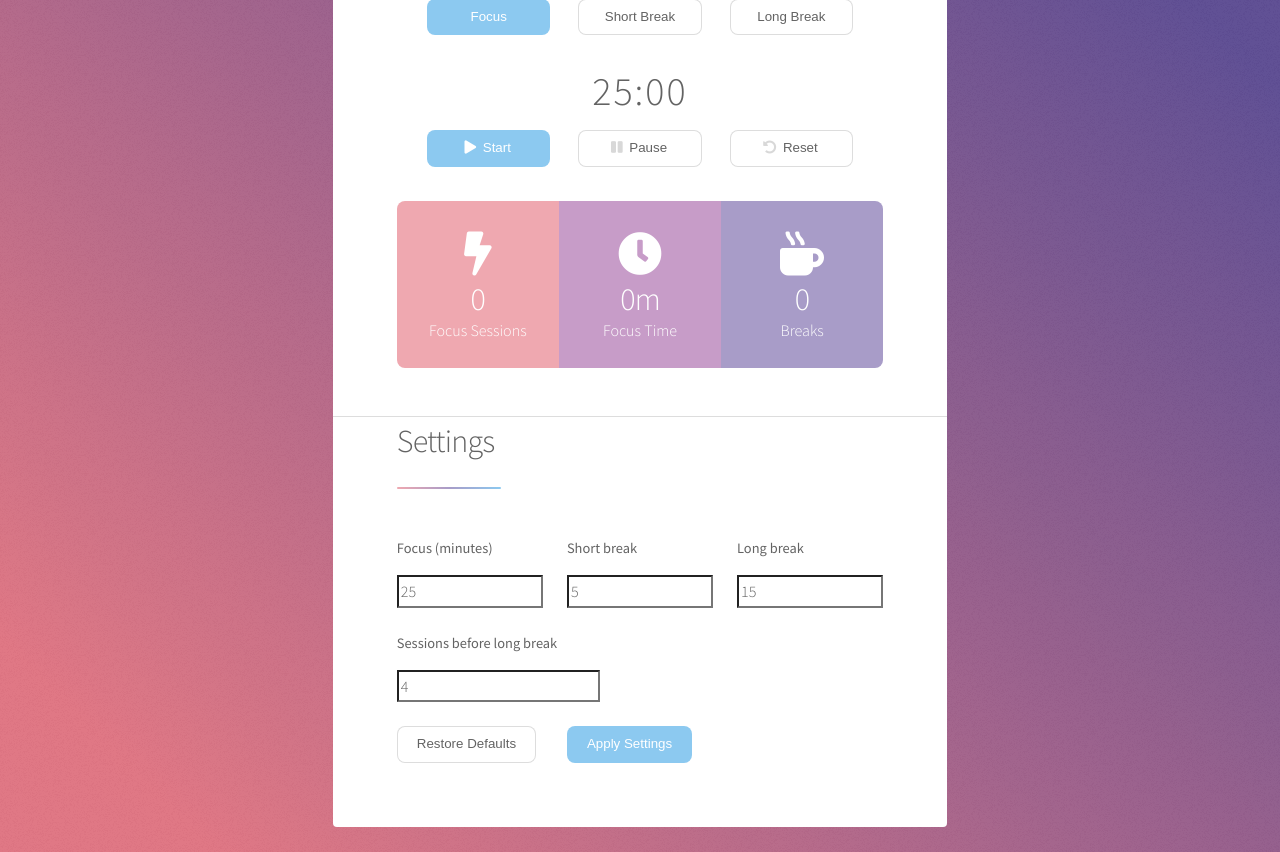
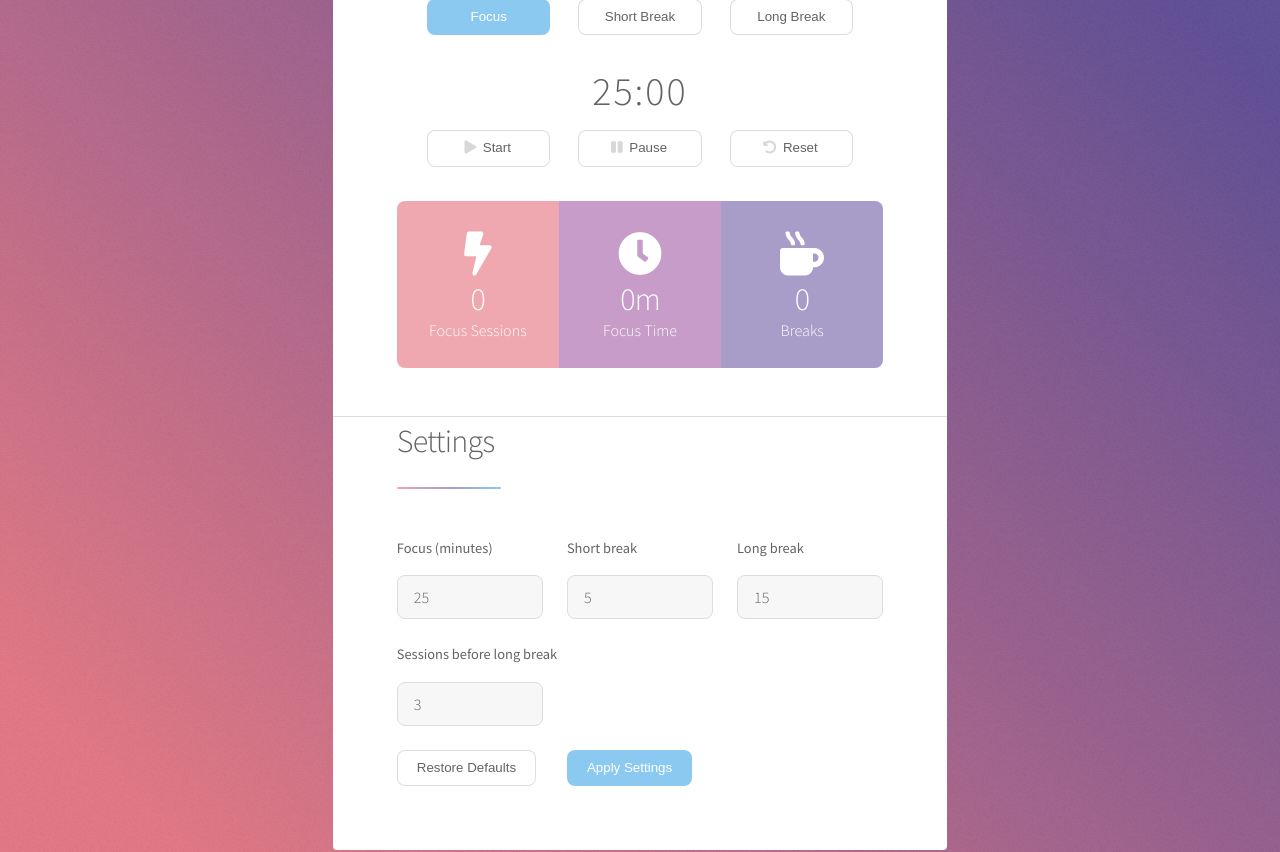
Before and after one commit to Rhernan12/Pomodoro-App, a React (Vite) app: page / in a window 1280 px wide. Shown: the part 300-1152 px from the top of the page. Built offline with nearby package versions, Linux system fonts and the light colour scheme.

Commit message:
Added SettingsCard functionality

```diff
--- a/src/App.jsx
+++ b/src/App.jsx
@@ -1,8 +1,31 @@
 import AppHeader from "./components/AppHeader";
 import PomodoroCard from "./components/PomodoroCard";
 import SettingsCard from "./components/SettingsCard";
+import { useState } from "react";
+import defaultConfig from "./config.json";
+
+const {
+  defaultFocusMinutes,
+  defaultShortBreakMinutes,
+  defaultLongBreakMinutes,
+  defaultSessionsBeforeLong,
+} = defaultConfig;
+
+const DEFAULTS = {
+  focusMinutes: defaultFocusMinutes,
+  shortBreakMinutes: defaultShortBreakMinutes,
+  longBreakMinutes: defaultLongBreakMinutes,
+  sessionsBeforeLong: defaultSessionsBeforeLong,
+};
 
 export default function App() {
+  const [settings, setSettings] = useState(DEFAULTS);
+
+  const onApplySettingsHandler = (newSettings) => {
+    console.log(newSettings);
+    setSettings(newSettings);
+  };
+
   return (
     <div id="wrapper">
       <AppHeader />
@@ -15,13 +38,17 @@ export default function App() {
           marginRight: "auto",
         }}
       >
-        <PomodoroCard />
-        <SettingsCard />
+        <PomodoroCard settings={settings} />
+        <SettingsCard
+          settings={settings}
+          defaults={{ ...DEFAULTS }}
+          onApplySettings={onApplySettingsHandler}
+        />
       </div>
 
       <footer id="footer">
         <section>
-          <p>UI styled with Stellar.</p>
+          <p>UI styled with Stellar by HTML5 UP.</p>
         </section>
       </footer>
     </div>
--- a/src/components/PomodoroCard.jsx
+++ b/src/components/PomodoroCard.jsx
@@ -1,4 +1,4 @@
-export default function PomodoroCard() {
+export default function PomodoroCard({ settings }) {
   return (
     <section
       className="main special"
@@ -38,7 +38,7 @@ export default function PomodoroCard() {
         style={{ marginTop: 15, gap: 12, flexWrap: "wrap" }}
       >
         <li>
-          <button type="button" className="button primary icon solid fa-play">
+          <button type="button" className="button icon solid fa-play">
             Start
           </button>
         </li>
--- a/src/components/SettingsCard.jsx
+++ b/src/components/SettingsCard.jsx
@@ -1,19 +1,64 @@
-export default function SettingsCard() {
+import { useEffect, useState } from "react";
+
+export default function SettingsCard({ settings, defaults, onApplySettings }) {
+  const [draft, setDraft] = useState(settings);
+
+  useEffect(() => setDraft(settings), [settings]); // Just in case more functionality is added later
+
+  const updateField = (key) => {
+    return (e) => {
+      let digits = e.target.value.replace(/\D/g, "");
+      if (digits === "") {
+        digits = "0";
+      }
+      digits = digits.replace(/^0+(?=\d)/, "");
+      setDraft((prev) => ({ ...prev, [key]: digits }));
+    };
+  };
+
+  const handleSubmit = (e) => {
+    e.preventDefault();
+    const focusMinutes = parseInt(draft.focusMinutes, 10);
+    const shortBreakMinutes = parseInt(draft.shortBreakMinutes, 10);
+    const longBreakMinutes = parseInt(draft.longBreakMinutes, 10);
+    const sessionsBeforeLong = parseInt(draft.sessionsBeforeLong, 10);
+
+    const valuesArray = [
+      focusMinutes,
+      shortBreakMinutes,
+      longBreakMinutes,
+      sessionsBeforeLong,
+    ];
+    // Make sure no value is zero
+    if (!valuesArray.every((value) => value > 0)) {
+      alert("Values should be grater than 0.");
+    } else {
+      onApplySettings({
+        focusMinutes: focusMinutes,
+        shortBreakMinutes: shortBreakMinutes,
+        longBreakMinutes: longBreakMinutes,
+        sessionsBeforeLong: sessionsBeforeLong,
+      });
+    }
+  };
+
   return (
     <section className="main" id="settings" style={{ paddingTop: 0 }}>
       <header className="major">
         <h2>Settings</h2>
       </header>
 
-      <form>
+      <form onSubmit={handleSubmit}>
         <div className="row gtr-uniform">
           <div className="col-4">
             <label htmlFor="focusMinutes">Focus (minutes)</label>
             <input
               id="focusMinutes"
-              type="number"
-              min="1"
-              defaultValue="25"
+              type="text"
+              inputMode="numeric"
+              pattern="[0-9]*"
+              value={draft.focusMinutes}
+              onChange={updateField("focusMinutes")}
               style={{ width: "100%" }}
             />
           </div>
@@ -22,9 +67,11 @@ export default function SettingsCard() {
             <label htmlFor="shortBreakMinutes">Short break</label>
             <input
               id="shortBreakMinutes"
-              type="number"
-              min="1"
-              defaultValue="5"
+              type="text"
+              inputMode="numeric"
+              pattern="[0-9]*"
+              value={draft.shortBreakMinutes}
+              onChange={updateField("shortBreakMinutes")}
               style={{ width: "100%" }}
             />
           </div>
@@ -33,9 +80,11 @@ export default function SettingsCard() {
             <label htmlFor="longBreakMinutes">Long break</label>
             <input
               id="longBreakMinutes"
-              type="number"
-              min="1"
-              defaultValue="15"
+              type="text"
+              inputMode="numeric"
+              pattern="[0-9]*"
+              value={draft.longBreakMinutes}
+              onChange={updateField("longBreakMinutes")}
               style={{ width: "100%" }}
             />
           </div>
@@ -46,14 +95,23 @@ export default function SettingsCard() {
             </label>
             <input
               id="sessionsBeforeLong"
-              type="number"
-              min="1"
-              defaultValue="4"
+              type="text"
+              inputMode="numeric"
+              pattern="[0-9]*"
+              value={draft.sessionsBeforeLong}
+              onChange={updateField("sessionsBeforeLong")}
+              style={{ width: "30%" }}
             />
           </div>
 
           <div className="col-4">
-            <button type="button" className="button">
+            <button
+              type="button"
+              className="button"
+              onClick={() => {
+                setDraft(defaults);
+              }}
+            >
               Restore Defaults
             </button>
           </div>
--- /dev/null
+++ b/src/config.json
@@ -0,0 +1,6 @@
+{
+  "defaultFocusMinutes": 25,
+  "defaultShortBreakMinutes": 5,
+  "defaultLongBreakMinutes": 15,
+  "defaultSessionsBeforeLong": 3
+}
```
